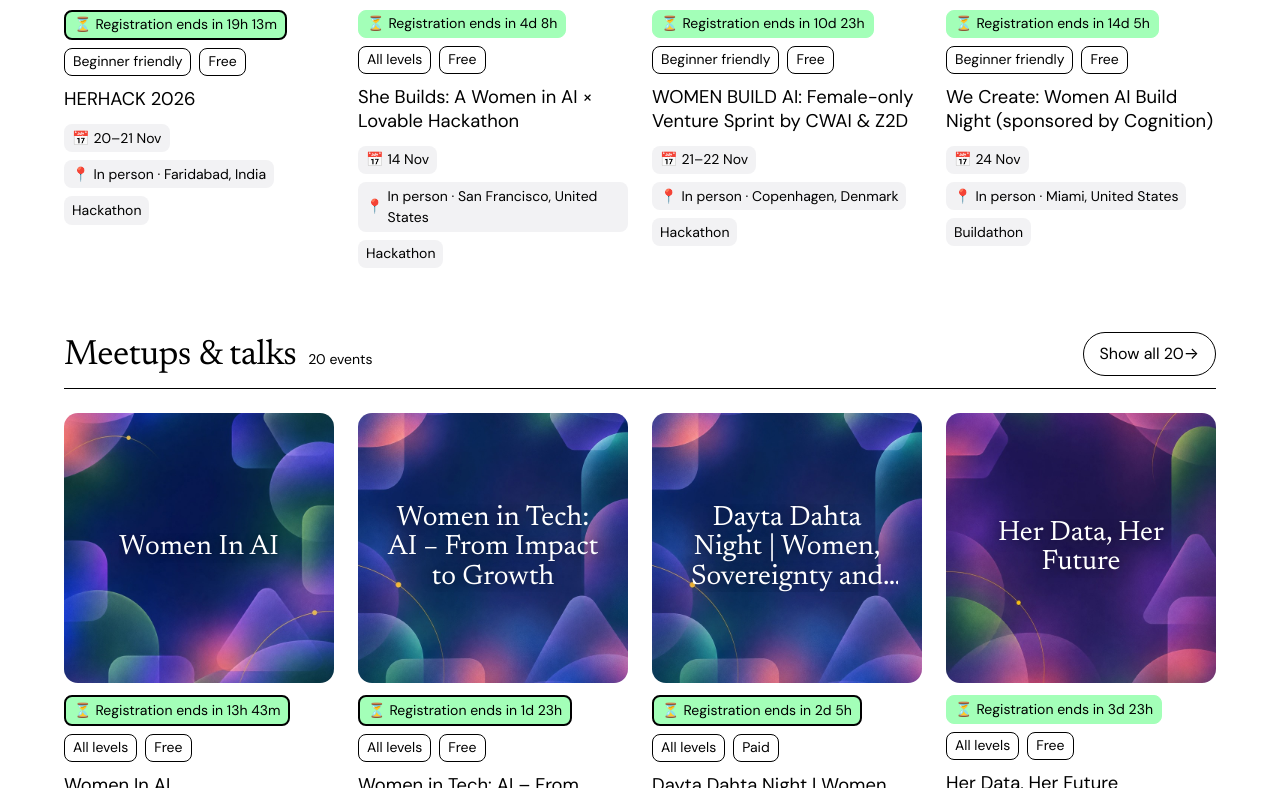
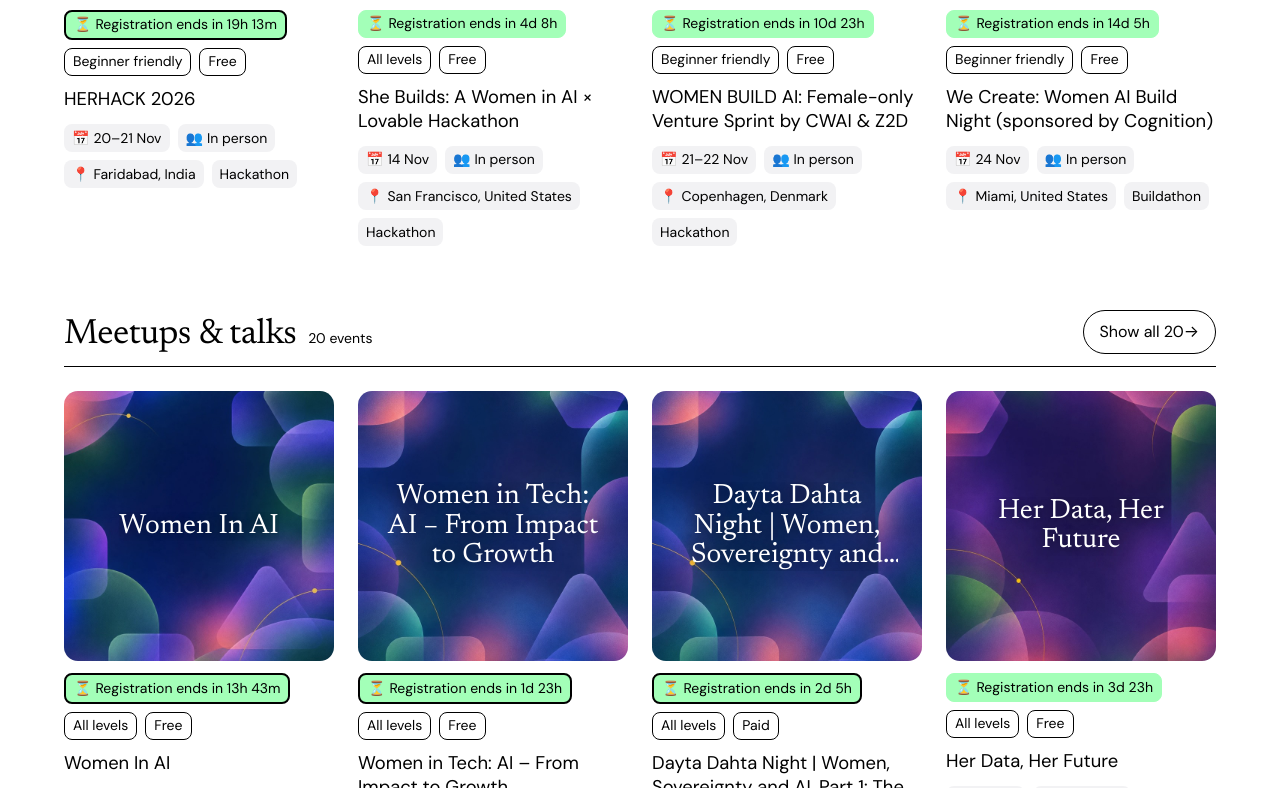
Before and after one commit to IrinaCsapo/builder-bee-calendar, a React (Vite) app: page / in a window 1280 px wide. Shown: the part 1652-2440 px from the top of the page. Built offline with nearby package versions, Linux system fonts and the light colour scheme.

Commit message:
Event cards: separate format and location chips
Co-Authored-By: Claude Opus 5.5 <noreply@anthropic.com>

```diff
--- a/src/components/EventCard/EventCard.tsx
+++ b/src/components/EventCard/EventCard.tsx
@@ -11,7 +11,7 @@ interface EventCardProps {
   headingLevel?: 3 | 4;
 }
 
-const FORMAT_ICON = { Online: '🖥', 'In person': '📍', Hybrid: '🔀' } as const;
+const FORMAT_ICON = { Online: '🖥', 'In person': '👥', Hybrid: '🔀' } as const;
 
 /** Short visible date ("14–15 Nov"); screen readers get the full range. */
 function shortDate(e: CalendarEvent) {
@@ -24,7 +24,8 @@ function shortDate(e: CalendarEvent) {
 export function EventCard({ event, now, headingLevel = 3 }: EventCardProps) {
   const Title = headingLevel === 4 ? 'h4' : 'h3';
   const left = timeLeft(event, now);
-  const where = event.format === 'Online' ? 'Online' : [event.city, event.country].filter(Boolean).join(', ');
+  // In-person and hybrid events get their own location chip
+  const where = event.format === 'Online' ? '' : [event.city, event.country].filter(Boolean).join(', ');
 
   return (
     <article className="event-card">
@@ -51,8 +52,14 @@ export function EventCard({ event, now, headingLevel = 3 }: EventCardProps) {
         </li>
         <li className="event-card__chip">
           <span aria-hidden="true">{FORMAT_ICON[event.format]}</span>
-          {event.format === 'Online' ? 'Online' : `${event.format} · ${where}`}
+          {event.format}
         </li>
+        {where && (
+          <li className="event-card__chip">
+            <span aria-hidden="true">📍</span>
+            {where}
+          </li>
+        )}
         <li className="event-card__chip">{event.event_type}</li>
       </ul>
     </article>
```
